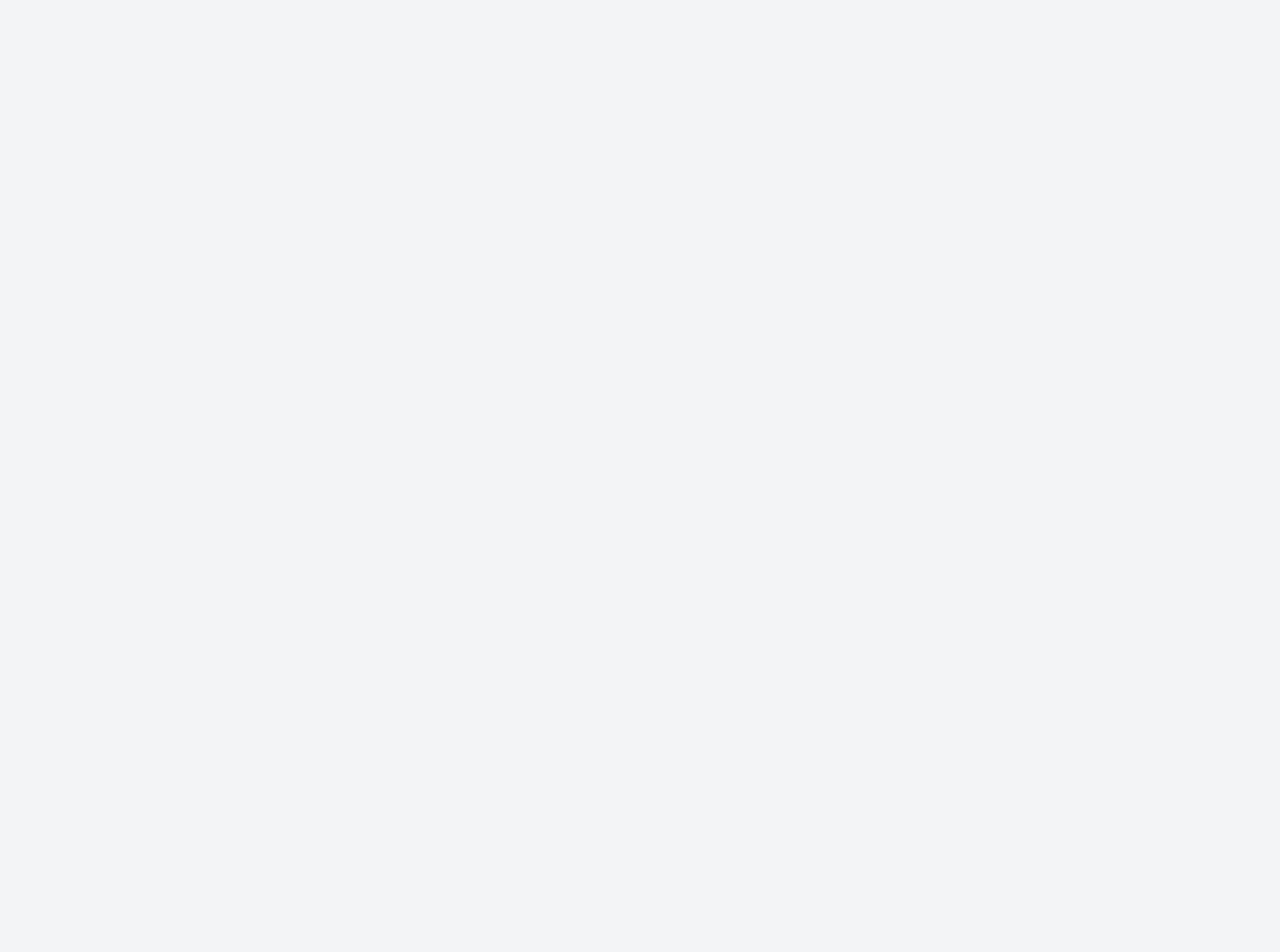
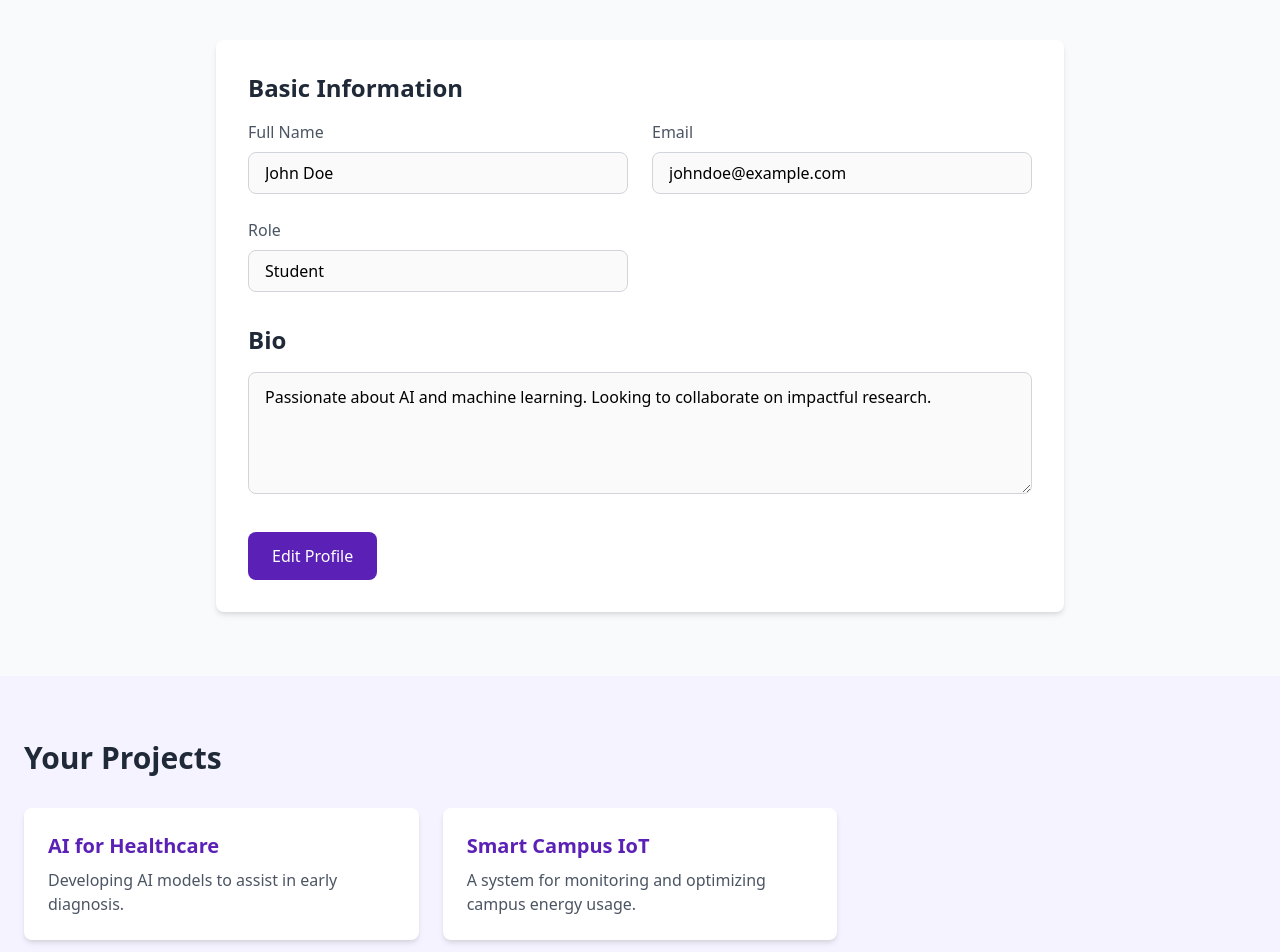
Before and after one commit to GodMakesMe/ResearchCollab, a React (Create React App) app in the folder web-frontend/: page /profile in a window 1280 px wide. Before the commit this address had no page. Shown: the part 260-1212 px from the top of the page. Before the commit the page ends 800 px from the top, so only its background shows below. Built offline with nearby package versions, Linux system fonts and the light colour scheme; sample sign-in values are in the browser's storage.

Commit message:
profile page, product details page implemented

```diff
--- a/web-frontend/src/App.tsx
+++ b/web-frontend/src/App.tsx
@@ -3,6 +3,8 @@ import { BrowserRouter as Router, Routes, Route } from 'react-router-dom';
 import Home from './pages/Home';
 import Projects from './pages/Projects';
 import LoginPage from './pages/LoginScreen';
+import Profile from './pages/Profile';
+import ProjectDetail from './pages/ProjectDetail'; // Import Profile page
 
 const App: React.FC = () => {
   return (
@@ -11,6 +13,8 @@ const App: React.FC = () => {
         <Route path="/login" element={<LoginPage />} />
         <Route path="/" element={<Home />} />
         <Route path="/projects" element={<Projects />} />
+        <Route path="/profile" element={<Profile />} /> {/* Add Profile route */}
+        <Route path="/project/:id" element={<ProjectDetail />} /> {/* Dedicated project page */}
       </Routes>
     </Router>
   );
--- a/web-frontend/src/components/Navigation.tsx
+++ b/web-frontend/src/components/Navigation.tsx
@@ -37,7 +37,7 @@ const Navigation: React.FC = () => {
           <Link to="#" className="text-gray-600 hover:text-purple-600">
             <i className="fas fa-bell"></i>
           </Link>
-          <Link to="#" className="bg-purple-100 p-2 rounded-full">
+          <Link to="/profile" className={`bg-purple-100 p-2 rounded-full hover:ring-2 ring-purple-300 transition ${isActive('/profile')}`}>
             <span className="text-purple-800 font-medium">JP</span>
           </Link>
         </div>
--- /dev/null
+++ b/web-frontend/src/pages/Profile.tsx
@@ -0,0 +1,118 @@
+import React, { useEffect, useState } from 'react';
+import { useNavigate } from 'react-router-dom';
+import Navigation from '../components/Navigation';
+import Footer from '../components/Footer';
+
+const Profile: React.FC = () => {
+  const navigate = useNavigate();
+  const [userData, setUserData] = useState({
+    name: 'John Doe',
+    email: 'johndoe@example.com',
+    role: 'Student',
+    bio: 'Passionate about AI and machine learning. Looking to collaborate on impactful research.',
+  });
+
+  useEffect(() => {
+    const token = localStorage.getItem('token');
+    if (!token) {
+      console.log('Token not found, redirecting to login...');
+      navigate('/login');
+    }
+
+    // You can fetch actual user data here
+    // Example:
+    // fetch('/api/user', { headers: { Authorization: `Bearer ${token}` } })
+    //   .then(res => res.json())
+    //   .then(data => setUserData(data));
+  }, [navigate]);
+
+  return (
+    <div className="bg-gray-50 font-sans min-h-screen">
+      <Navigation />
+
+      {/* Profile Header */}
+      <section className="bg-purple-800 text-white py-12">
+        <div className="container mx-auto px-6 text-center">
+          <h1 className="text-4xl font-bold mb-2">Profile</h1>
+          <p className="text-purple-200 text-lg">Manage your account and research collaborations</p>
+        </div>
+      </section>
+
+      {/* Profile Info */}
+      <section className="py-16">
+        <div className="container mx-auto px-6 max-w-4xl">
+          <div className="bg-white p-8 rounded-lg shadow-md">
+            <div className="mb-8">
+              <h2 className="text-2xl font-bold text-gray-800 mb-4">Basic Information</h2>
+              <div className="grid grid-cols-1 md:grid-cols-2 gap-6">
+                <div>
+                  <label className="text-gray-600 font-medium block mb-2">Full Name</label>
+                  <input
+                    type="text"
+                    value={userData.name}
+                    className="w-full border border-gray-300 rounded-lg px-4 py-2"
+                    disabled
+                  />
+                </div>
+                <div>
+                  <label className="text-gray-600 font-medium block mb-2">Email</label>
+                  <input
+                    type="email"
+                    value={userData.email}
+                    className="w-full border border-gray-300 rounded-lg px-4 py-2"
+                    disabled
+                  />
+                </div>
+                <div>
+                  <label className="text-gray-600 font-medium block mb-2">Role</label>
+                  <input
+                    type="text"
+                    value={userData.role}
+                    className="w-full border border-gray-300 rounded-lg px-4 py-2"
+                    disabled
+                  />
+                </div>
+              </div>
+            </div>
+
+            <div className="mb-8">
+              <h2 className="text-2xl font-bold text-gray-800 mb-4">Bio</h2>
+              <textarea
+                className="w-full border border-gray-300 rounded-lg px-4 py-3"
+                rows={4}
+                value={userData.bio}
+                disabled
+              />
+            </div>
+
+            <button className="bg-purple-800 text-white px-6 py-3 rounded-lg hover:bg-purple-900 transition duration-200">
+              Edit Profile
+            </button>
+          </div>
+        </div>
+      </section>
+
+      {/* Associated Projects */}
+      <section className="py-16 bg-purple-50">
+        <div className="container mx-auto px-6">
+          <h2 className="text-3xl font-bold text-gray-800 mb-8">Your Projects</h2>
+          <div className="grid grid-cols-1 md:grid-cols-3 gap-6">
+            {/* Example cards — dynamically load based on user in real setup */}
+            <div className="bg-white p-6 rounded-lg shadow-md">
+              <h3 className="text-xl font-semibold text-purple-800 mb-2">AI for Healthcare</h3>
+              <p className="text-gray-600">Developing AI models to assist in early diagnosis.</p>
+            </div>
+            <div className="bg-white p-6 rounded-lg shadow-md">
+              <h3 className="text-xl font-semibold text-purple-800 mb-2">Smart Campus IoT</h3>
+              <p className="text-gray-600">A system for monitoring and optimizing campus energy usage.</p>
+            </div>
+          </div>
+        </div>
+      </section>
+
+      <Footer />
+    </div>
+  );
+};
+
+export default Profile;
--- /dev/null
+++ b/web-frontend/src/pages/ProjectDetail.tsx
@@ -0,0 +1,154 @@
+import React, { useState, useEffect } from 'react';
+import { useParams, useNavigate } from 'react-router-dom';
+import Navigation from '../components/Navigation';
+import Footer from '../components/Footer';
+
+interface Project {
+  id: number;
+  title: string;
+  description: string;
+  domain: string;
+  skills: string[];
+  professor: string;
+  studentsNeeded: number;
+  spotsLeft: number;
+  postedDate: string;
+  availability: 'open' | 'filled';
+  professorId: string;
+}
+
+const ProjectDetail: React.FC = () => {
+  // Grab the project id from the route parameters.
+  const { id } = useParams<{ id: string }>();
+  const navigate = useNavigate();
+  const [project, setProject] = useState<Project | null>(null);
+  const [loading, setLoading] = useState(true);
+  const [error, setError] = useState<string>('');
+
+  useEffect(() => {
+    // Fetch the project details from the backend using the id.
+    const fetchProject = async () => {
+      try {
+        const response = await fetch(`/project/${id}`);
+        if (!response.ok) {
+          throw new Error('Failed to fetch project');
+        }
+        const data: Project = await response.json();
+        setProject(data);
+      } catch (err) {
+        setError('Project not found or an error occurred.');
+      } finally {
+        setLoading(false);
+      }
+    };
+
+    fetchProject();
+  }, [id]);
+
+  return (
+    <div className="bg-gray-50 font-sans min-h-screen">
+      <Navigation />
+
+      <div className="container mx-auto px-6 py-12">
+        {loading ? (
+          <p>Loading project details...</p>
+        ) : error ? (
+          <p className="text-red-600">{error}</p>
+        ) : project ? (
+          <div className="bg-white rounded-lg shadow-md p-8">
+            <h1 className="text-3xl font-bold text-gray-800 mb-4">
+              {project.title}
+            </h1>
+            <p className="text-gray-600 mb-4">
+              {project.description}
+            </p>
+            <div className="mb-4">
+              <span
+                className={`inline-block ${
+                  project.domain === 'computer-science'
+                    ? 'bg-purple-600'
+                    : project.domain === 'engineering'
+                      ? 'bg-blue-600'
+                      : project.domain === 'biology'
+                        ? 'bg-green-600'
+                        : project.domain === 'physics'
+                          ? 'bg-yellow-600'
+                          : project.domain === 'psychology'
+                            ? 'bg-red-600'
+                            : 'bg-gray-600'
+                } text-white text-xs font-semibold px-3 py-1 rounded-full mr-2`}
+              >
+                {project.domain.replace('-', ' ')}
+              </span>
+              <span className="text-sm text-gray-500">
+                Posted {project.postedDate}
+              </span>
+            </div>
+
+            <div className="mb-4">
+              <h3 className="text-xl font-semibold mb-2">Skills Required</h3>
+              <div className="flex flex-wrap gap-2">
+                {project.skills.map((skill) => (
+                  <span
+                    key={skill}
+                    className="bg-gray-100 text-gray-700 text-xs px-2 py-1 rounded-full"
+                  >
+                    {skill}
+                  </span>
+                ))}
+              </div>
+            </div>
+
+            <div className="flex items-center mb-4">
+              <img
+                src={`/api/placeholder/36/36?name=${project.professorId}`}
+                alt={project.professor}
+                className="rounded-full"
+              />
+              <span className="ml-2 text-gray-700">{project.professor}</span>
+            </div>
+
+            <div className="flex items-center mb-4">
+              <span className="text-sm text-gray-500 mr-2">
+                {project.studentsNeeded} Students needed
+              </span>
+              <span
+                className={`text-xs px-2 py-1 rounded-full ${
+                  project.availability === 'open'
+                    ? 'bg-green-100 text-green-800'
+                    : 'bg-red-100 text-red-800'
+                }`}
+              >
+                {project.availability === 'open'
+                  ? `${project.spotsLeft} Spots left`
+                  : 'Filled'}
+              </span>
+            </div>
+
+            <button
+              className="bg-purple-600 text-white px-6 py-3 rounded-lg hover:bg-purple-700 transition"
+              onClick={() => {
+                // Implement further actions like applying for the project
+              }}
+            >
+              Apply Now
+            </button>
+          </div>
+        ) : null}
+
+        <div className="mt-6">
+          <button
+            className="text-purple-600 hover:text-purple-800"
+            onClick={() => navigate(-1)}
+          >
+            ← Back to Projects
+          </button>
+        </div>
+      </div>
+
+      <Footer />
+    </div>
+  );
+};
+
+export default ProjectDetail;
```
